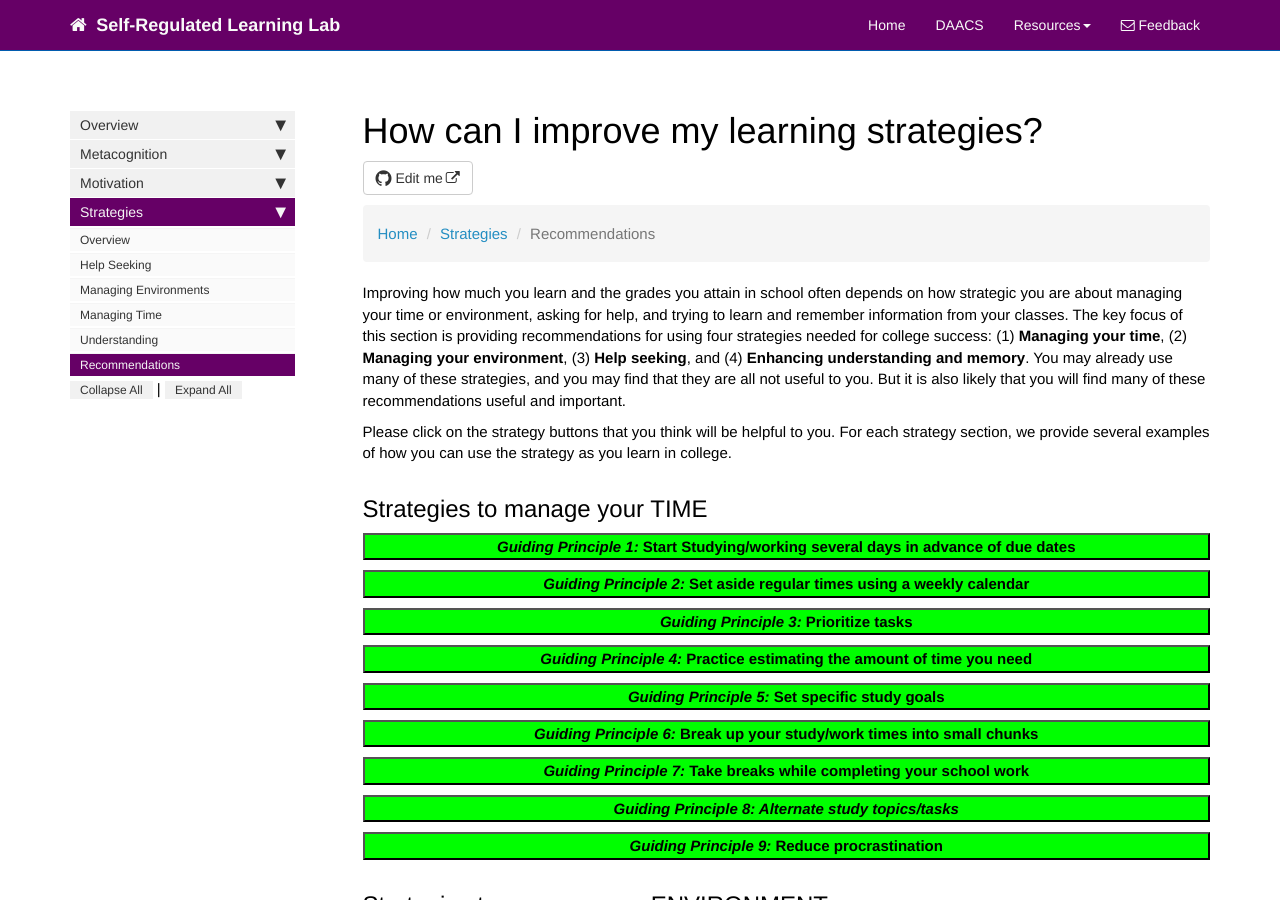
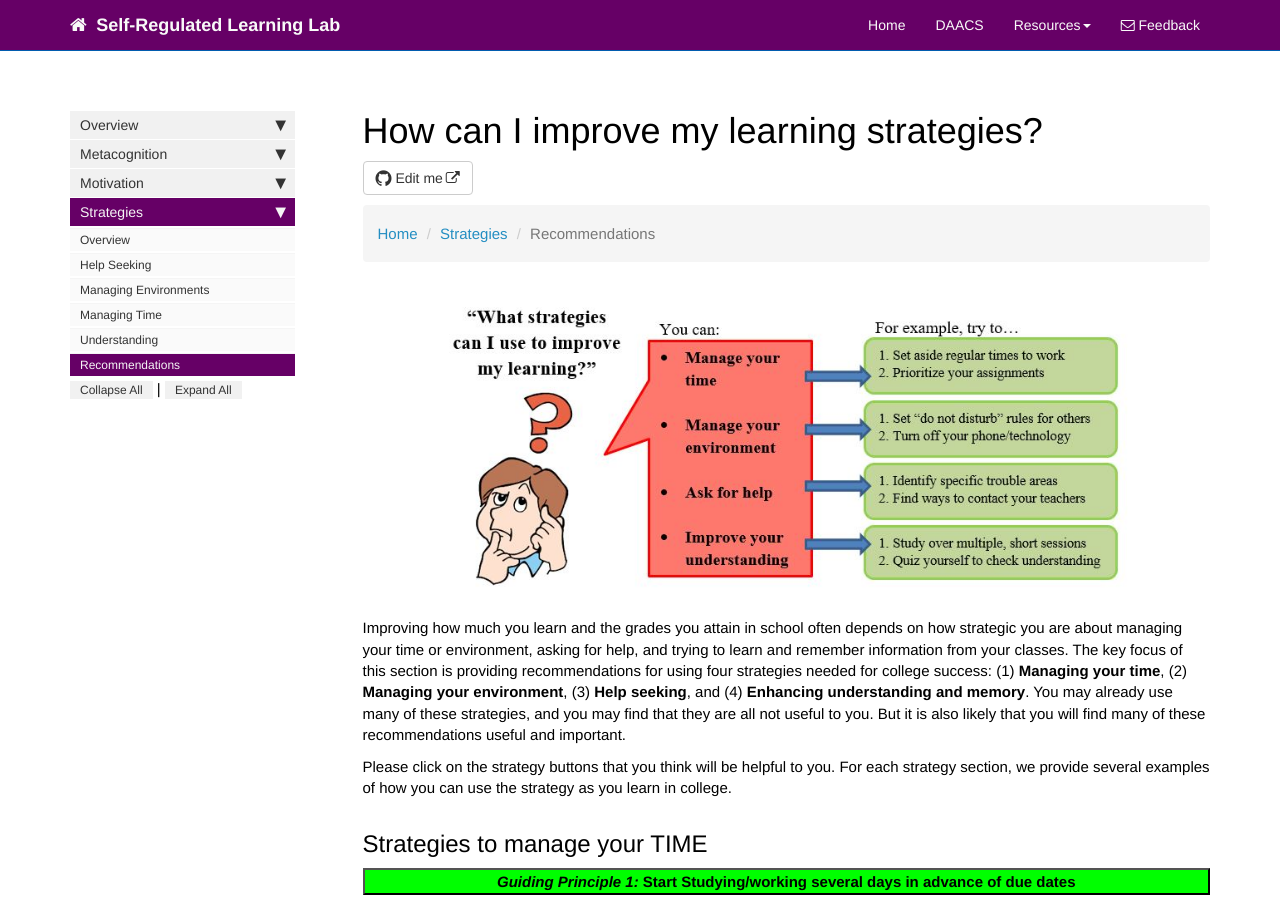
Before and after one commit to dfranklin02/SRL, a Jekyll site: the page built from docs/pages/strategies/strategies_recommendations.md, in a window 1280 px wide and 900 px high. Built offline with Jekyll 4.4.1, drawn with Linux system fonts in a browser that asks for light colours; nearby versions of some CDN libraries; comment, search, counter and statistics services are not loaded.

Commit message:
Update strategies_recommendations.md

```diff
--- a/docs/pages/strategies/strategies_recommendations.md
+++ b/docs/pages/strategies/strategies_recommendations.md
@@ -21,6 +21,7 @@ toc: false
     <li class="active">Recommendations</li>
 </ul>
 
+<center><img src='images/LSRecommendations.JPG' alt='Recommendations' /></center>
 
 Improving how much you learn and the grades you attain in school often depends on how strategic you are about managing your time or environment, asking for help, and trying to learn and remember information from your classes. The key focus of this section is providing recommendations for using four strategies needed for college success: (1) **Managing your time**, (2) **Managing your environment**, (3) **Help seeking**, and (4) **Enhancing understanding and memory**. You may already use many of these strategies, and you may find that they are all not useful to you. But it is also likely that you will find many of these recommendations useful and important.
 
```
